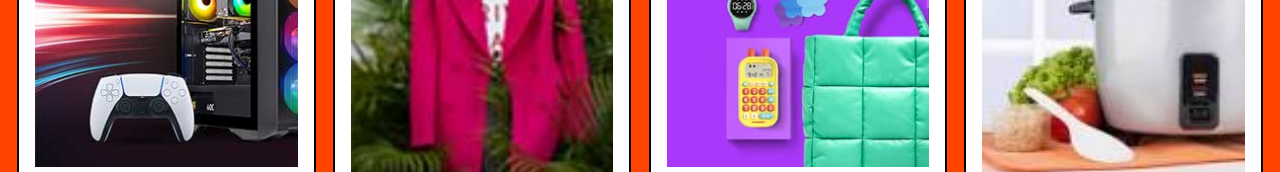
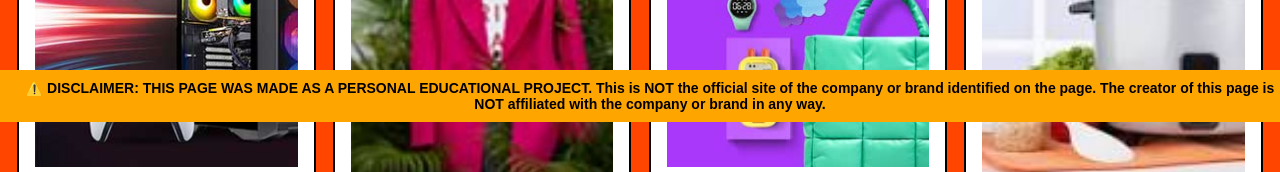
Before and after one commit to Sanjana-Althi/Amazon_clone, a plain HTML site: page index.html in a window 1280 px wide. Shown: the part 678-850 px from the top of the page. Drawn offline with nearby package versions, Linux system fonts and the light colour scheme.

Commit message:
Add files via upload

```diff
--- a/index.html
+++ b/index.html
@@ -168,6 +168,9 @@
                 <div class="copright">
 
                 </div>
+
+            <div class="disclaimer">
+    ⚠️ DISCLAIMER: THIS PAGE WAS MADE AS A PERSONAL EDUCATIONAL PROJECT. This is NOT the official site of the company or brand identified on the page. The creator of this page is NOT affiliated with the company or brand in any way.
             </div>
         </footer>
 
--- a/style.css
+++ b/style.css
@@ -260,3 +260,15 @@ ul a{
 .copyright {
     padding-top: 5px;
 }
+.disclaimer {
+    position: fixed;
+    bottom: 0;
+    width: 100%;
+    background-color: orange;
+    color: #000;
+    font-weight: bold;
+    font-size: 14px;
+    padding: 10px;
+    text-align: center;
+    z-index: 9999;
+}
```
